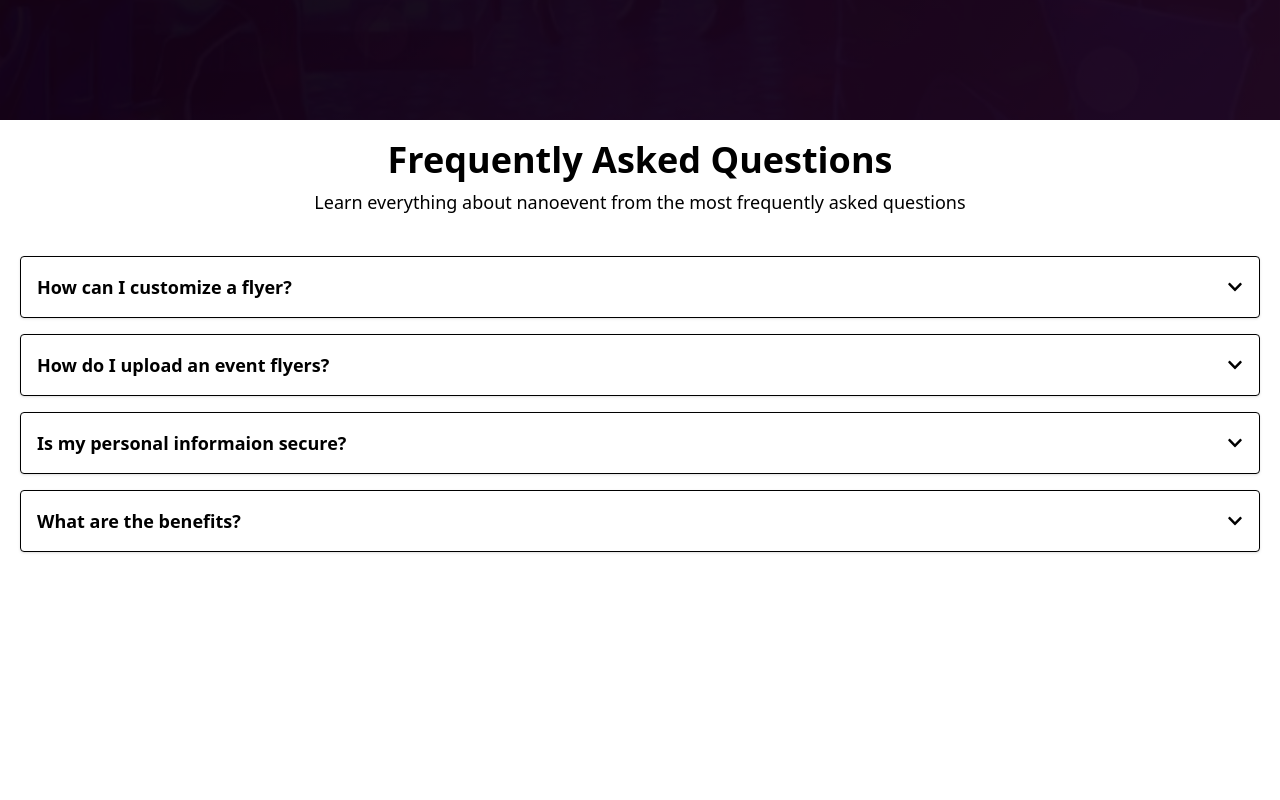
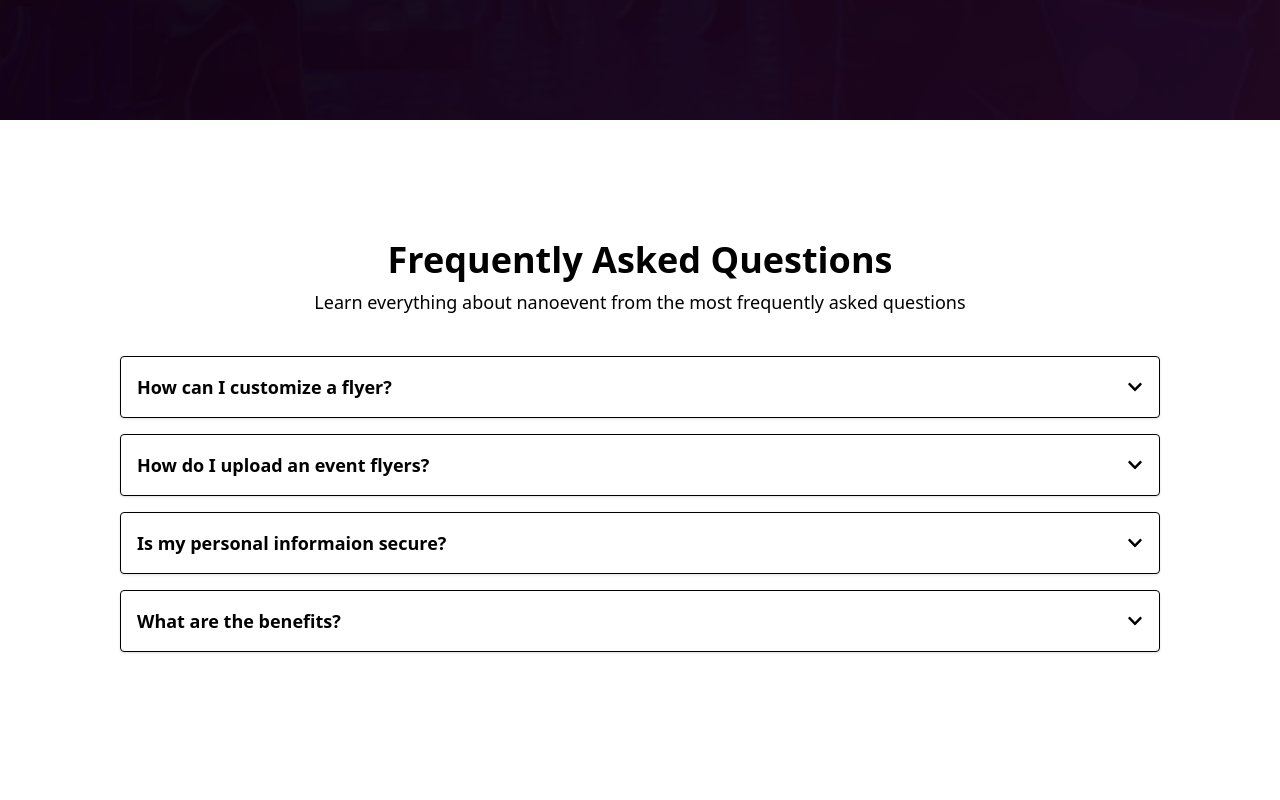
Before and after one commit to De-Natural/Event-hoster-react, a React (Vite) app: page /faqs in a window 1280 px wide. Shown: the part 480-1280 px from the top of the page. Built offline with nearby package versions, Linux system fonts and the light colour scheme; the HTML template or start-up script is replaced by a standard one.

Commit message:
made changes to the index js page

```diff
--- a/src/components/pages/Faq.jsx
+++ b/src/components/pages/Faq.jsx
@@ -34,7 +34,7 @@
 
   return (
     <>
-    <div>
+    <div className="p-[100px]">
       <h2 className="text-4xl text-center mb-2 mt-5 font-bold">
         Frequently Asked Questions
       </h2>
--- a/src/routes/Index.jsx
+++ b/src/routes/Index.jsx
@@ -25,17 +25,16 @@
         <Route path="/testimonials" element={<Testimonials />} />
         <Route path="faqs" element={<Faq />} />
         <Route path="contact-us" element={<ContactUs />} />
+      </Route>
         <Route path="reviews" element={<Review />} />
+        <Route path="sign-up" element={<SignUp />} />
         <Route path="rating" element={<Rating />} />
+        <Route path="otp" element={<Otp />} />
         <Route path="create-event" element={<CreateEvent />} />
-        <Route path="sign-up" element={<SignUp />} />
-        {/* <Route path="login" element={<Login} /> */}
         <Route path="forgot-password" element={<ForgotPassword />} />
-        <Route path="otp" element={<Otp />} />
+        <Route path="login" element={<Login />} />
         <Route path="reset-password" element={<ResetPassword />} />
-        <Route path="reset-password" element={<ResetPassword />} />
-        <Route path="login" element={<Login />} />
-      </Route>
+
     </Routes>
   );
 };
```
